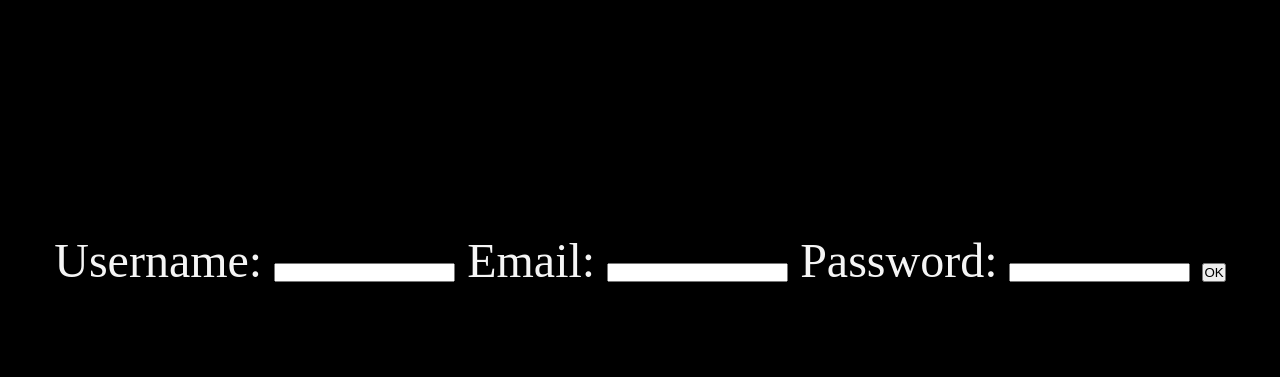
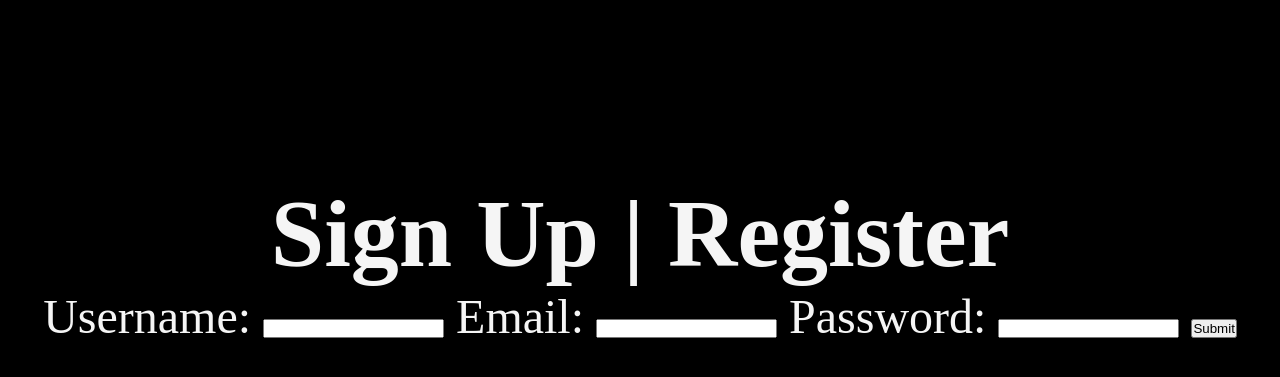
Before and after one commit to alindaByamukama/django-miniblog, a Django app: page /users/register/ in a window 1280 px wide. Shown: the part 179-556 px from the top of the page. Run offline with Django 5.2, Linux system fonts and the light colour scheme.

Commit message:
add a title to user registration form, change submit btn value and add register to block title

```diff
--- a/miniblog/users/templates/users/register_user.html
+++ b/miniblog/users/templates/users/register_user.html
@@ -1,10 +1,11 @@
 {% extends 'layout.html' %}
 
 {% block title %}
-    Sign Up
+    Sign Up | Register
 {% endblock %}
 
 {% block content %}
+    <h1>Sign Up | Register</h1>
     <form action="" method="post">
         <label for="username">Username: </label>
         <input id="username" type="text" name="username" value="{{ username }}">
@@ -15,6 +16,6 @@
         <label for="password">Password: </label>
         <input id="password" type="password" name="password" value="{{ password }}">
 
-        <input type="submit" value="OK">
+        <input type="submit" value="Submit">
     </form>
 {% endblock%}
```
